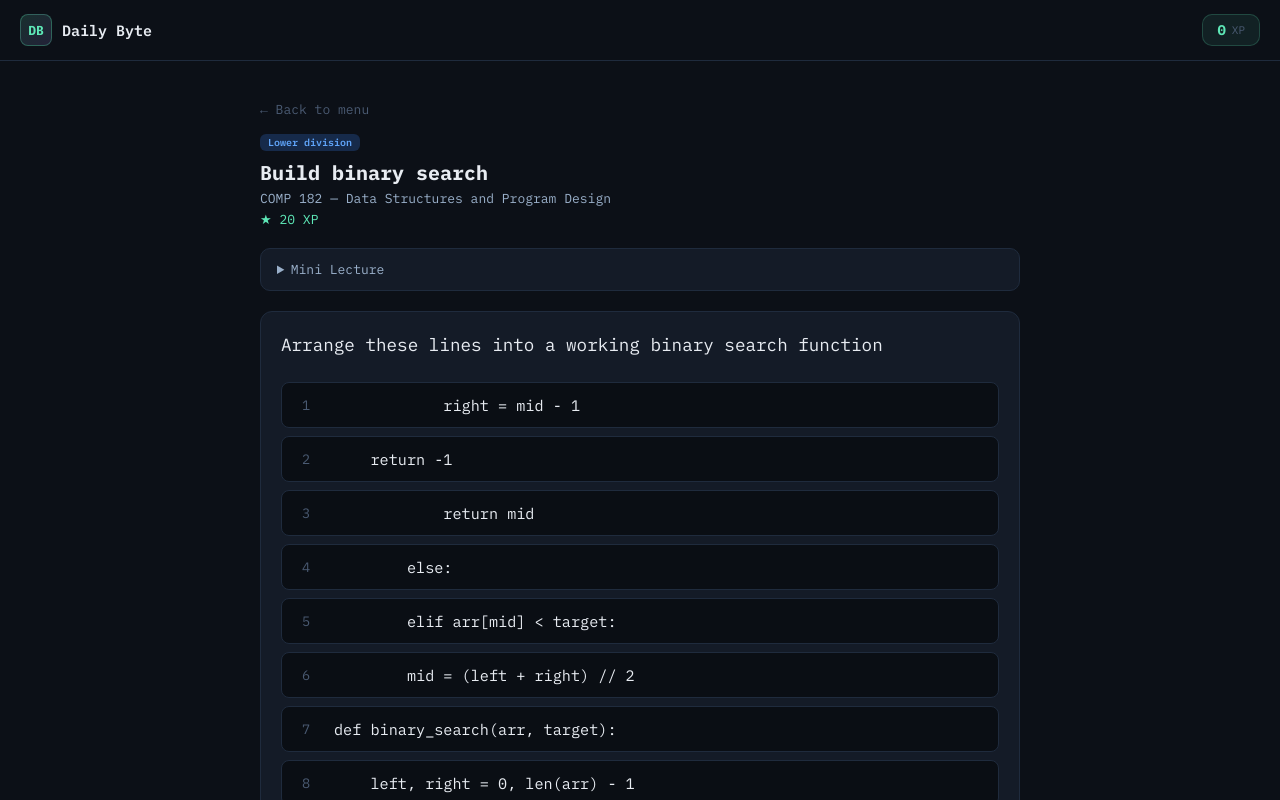
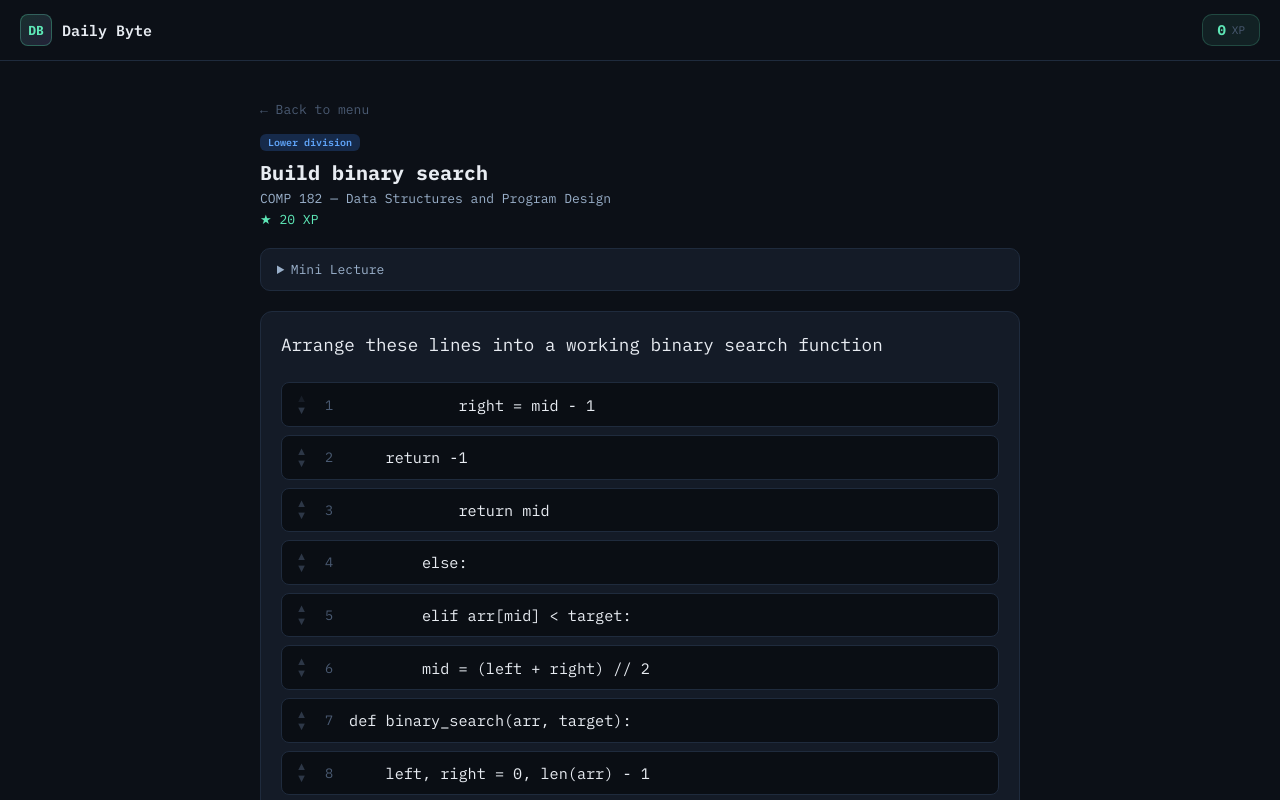
Before and after one commit to StarGhyan/daily-byte, a Next.js app: page /byte/1 in a window 1280 px wide. Both pictures are taken after a click on the element 640 px from the left and 281 px from the top of the page. Shown: the top 800 px of the page. Built offline with nearby package versions, Linux system fonts and the light colour scheme.

Commit message:
add arrows back to sort code

```diff
--- a/components/SortCode.tsx
+++ b/components/SortCode.tsx
@@ -45,6 +45,30 @@ export function SortCode({ problem, onComplete, submitted }: SortCodeProps) {
         }
     };
 
+    const handleMoveUp = (index: number, e: React.MouseEvent) => {
+        e.stopPropagation();
+        if (submitted || evaluating || index === 0) return;
+        setLineOrder(prev => {
+            const next = [...prev];
+            [next[index - 1], next[index]] = [next[index], next[index - 1]];
+            return next;
+        });
+        if (selectedLineIndex === index) setSelectedLineIndex(index - 1);
+        else if (selectedLineIndex === index - 1) setSelectedLineIndex(index);
+    };
+
+    const handleMoveDown = (index: number, e: React.MouseEvent) => {
+        e.stopPropagation();
+        if (submitted || evaluating || index === lineOrder.length - 1) return;
+        setLineOrder(prev => {
+            const next = [...prev];
+            [next[index], next[index + 1]] = [next[index + 1], next[index]];
+            return next;
+        });
+        if (selectedLineIndex === index) setSelectedLineIndex(index + 1);
+        else if (selectedLineIndex === index + 1) setSelectedLineIndex(index);
+    };
+
     const handleCheckOrder = () => {
         if (submitted || evaluating) return;
         setEvaluating(true);
@@ -90,6 +114,20 @@ export function SortCode({ problem, onComplete, submitted }: SortCodeProps) {
                         border = "var(--blue)";
                     }
 
+                    const arrowDisabled = submitted || evaluating;
+                    const arrowBase: React.CSSProperties = {
+                        background: "none",
+                        border: "none",
+                        padding: "0 2px",
+                        lineHeight: 1,
+                        fontSize: "0.7rem",
+                        cursor: arrowDisabled ? "default" : "pointer",
+                        color: "var(--text-dim)",
+                        opacity: arrowDisabled ? 0.3 : 0.55,
+                        flexShrink: 0,
+                        transition: "opacity 0.15s",
+                    };
+
                     return (
                         <div
                             key={originalIndex}
@@ -97,17 +135,41 @@ export function SortCode({ problem, onComplete, submitted }: SortCodeProps) {
                             style={{
                                 display: "flex",
                                 alignItems: "center",
-                                gap: "1rem",
+                                gap: "0.5rem",
                                 backgroundColor: bg,
                                 border: `1px solid ${border}`,
                                 borderRadius: "8px",
-                                padding: "0.75rem",
+                                padding: "0.6rem 0.75rem",
                                 color: color,
                                 transition: "all 0.2s ease",
                                 cursor: (submitted || evaluating) ? "default" : "pointer",
                                 userSelect: "none"
                             }}
                         >
+                            {/* Arrow buttons */}
+                            <div style={{ display: "flex", flexDirection: "column", gap: "1px", flexShrink: 0 }}>
+                                <button
+                                    onClick={(e) => handleMoveUp(currentIndex, e)}
+                                    disabled={arrowDisabled || currentIndex === 0}
+                                    title="Move up"
+                                    style={{
+                                        ...arrowBase,
+                                        opacity: (arrowDisabled || currentIndex === 0) ? 0.2 : 0.55,
+                                        cursor: (arrowDisabled || currentIndex === 0) ? "default" : "pointer",
+                                    }}
+                                >▲</button>
+                                <button
+                                    onClick={(e) => handleMoveDown(currentIndex, e)}
+                                    disabled={arrowDisabled || currentIndex === lineOrder.length - 1}
+                                    title="Move down"
+                                    style={{
+                                        ...arrowBase,
+                                        opacity: (arrowDisabled || currentIndex === lineOrder.length - 1) ? 0.2 : 0.55,
+                                        cursor: (arrowDisabled || currentIndex === lineOrder.length - 1) ? "default" : "pointer",
+                                    }}
+                                >▼</button>
+                            </div>
+                            {/* Line number */}
                             <div style={{ color: "var(--text-dim)", fontSize: "0.85rem", minWidth: "1.5rem", textAlign: "center", flexShrink: 0 }}>
                                 {currentIndex + 1}
                             </div>
```
